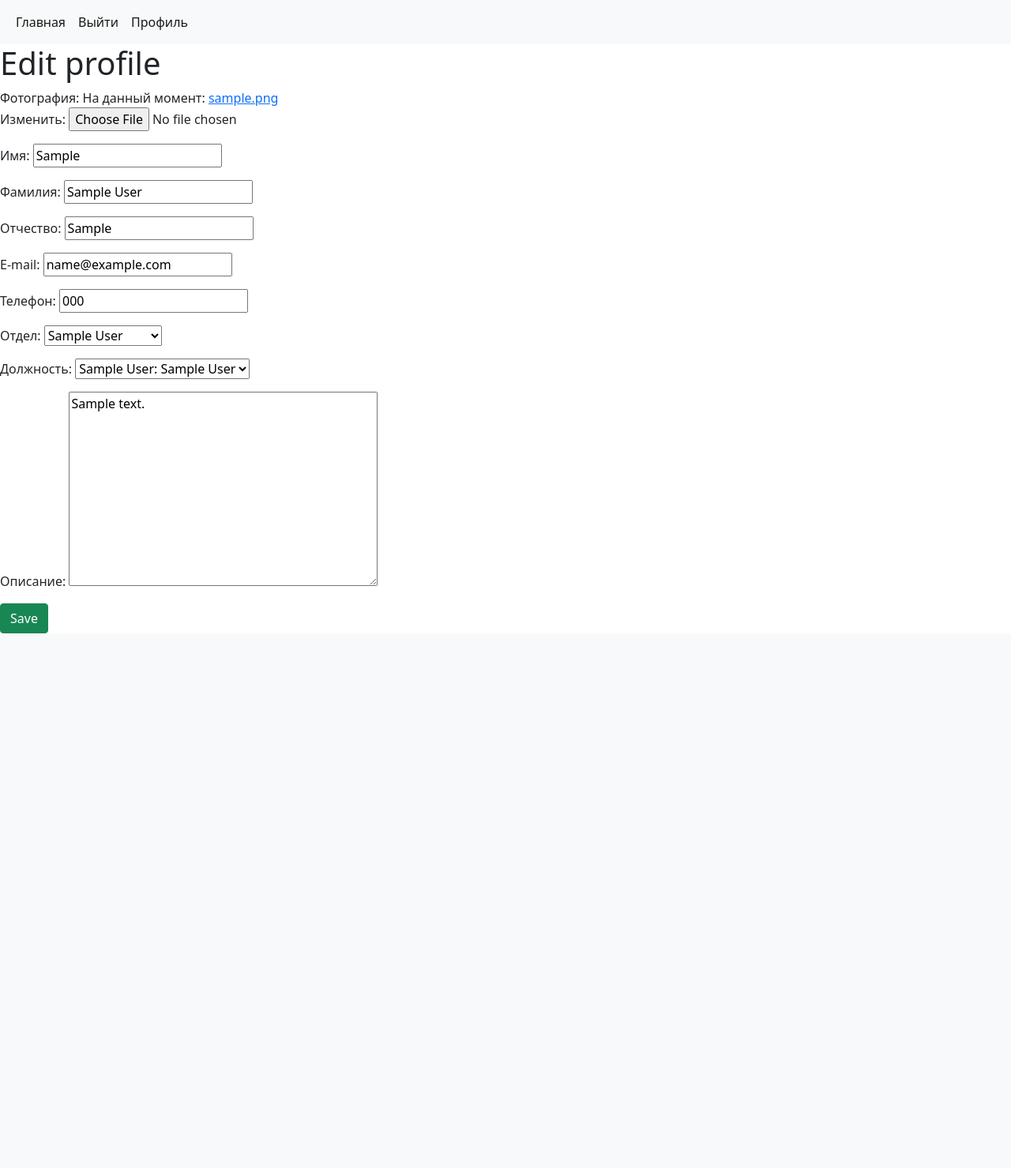
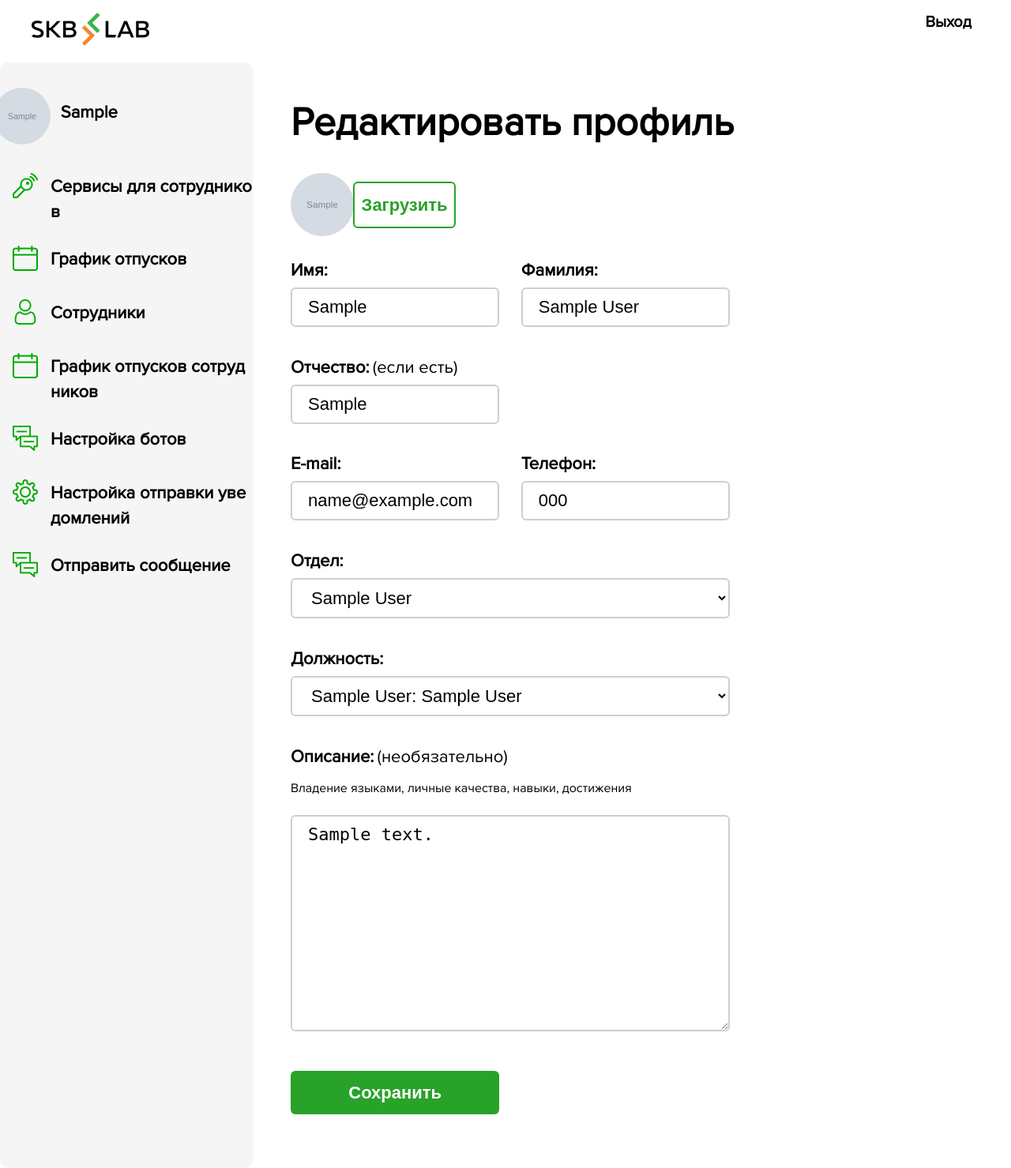
Before and after one commit to Dmitriy200123/employee_portal, a Django app: page /profile_edit/ in a window 1280 px wide. Shown: the whole page at 79% size. Before the commit the page ends 802 px from the top, so only its background shows below. Run offline with Django 3.2, Linux system fonts and the light colour scheme; a user stored in the database is signed in; tables that the repository leaves empty hold one stand-in row (values such as "Sample post"); grey boxes marked "Sample" are stand-in pictures.

Commit message:
"Edit profile" frontend (together with A1604)

```diff
--- a/employee_portal/employee_information_site/forms.py
+++ b/employee_portal/employee_information_site/forms.py
@@ -18,7 +18,7 @@ class ProfileForm(ModelForm):
                   'is_new_employee']
         widgets = {
             'user': forms.HiddenInput(),
-            'photo': forms.ClearableFileInput(attrs={'class': 'photo'}),
+            'photo': forms.FileInput(attrs={'class': 'photo'}),
             'first_name': forms.TextInput(attrs={'class': 'name', 'placeholder': 'Введите имя'}),
             'second_name': forms.TextInput(attrs={'class': 'name', 'placeholder': 'Введите фамилию'}),
             'patronymic': forms.TextInput(attrs={'class': 'name', 'placeholder': 'Введите отчество'}),
--- /dev/null
+++ b/employee_portal/employee_information_site/static/styles/profile_edit_style.css
@@ -0,0 +1,167 @@
+.left_nav_bar{
+    row-gap: 2%;
+}
+
+.right_content {
+    margin-left: 5%;
+    height: 1400px;
+}
+
+h1 {
+    margin-top: 5%;
+    font-weight: 600;
+    font-size: 50px;
+    line-height: 61px;
+}
+
+.profile_edit_form {
+    display: grid;
+    grid-template-columns: 29% 29%;
+    grid-template-rows: auto;
+    row-gap: 3%;
+    column-gap: 3%;
+    margin-bottom: 10%;
+}
+
+.button_download {
+    display: grid;
+    grid-template-columns: 1fr;
+    grid-template-rows: min-content;
+    align-self: center;
+    justify-items: center;
+    width: 70%;
+}
+
+.button_download > button {
+    padding: 14px 0;
+    width: 100%;
+    grid-row: 1/2;
+    grid-column: 1/2;
+    color: #28A228;
+    font-style: normal;
+    font-weight: bold;
+    font-size: 22px;
+    line-height: 27px;
+    z-index: 1;
+    border-radius: 6px;
+    border: 2px solid #28A228;
+    background: white;
+    overflow: hidden;
+}
+
+.photo_round {
+    width: 80px;
+    height: 80px;
+    border-radius: 50%;
+    background: #EFEFEF;
+    align-self: end;
+}
+
+.photo {
+    width: 100%;
+    grid-row: 1/2;
+    grid-column: 1/2;
+    opacity: 0;
+    z-index: 2;
+    cursor: pointer;
+}
+
+.profile_photo {
+    grid-row: 1/2;
+    grid-column: 1/2;
+    display: grid;
+    grid-template-columns: 30% 70%;
+    justify-items: start;
+    row-gap: 3%;
+}
+
+.form_fname {
+    grid-row: 2/3;
+    grid-column: 1/2;
+}
+
+.form_sname {
+    grid-row: 2/3;
+    grid-column: 2/3;
+}
+
+.form_patronymic {
+    grid-row: 3/4;
+    grid-column: 1/2;
+}
+
+.form_email {
+    grid-row: 4/5;
+    grid-column: 1/2;
+}
+
+.form_number {
+    grid-row: 4/5;
+    grid-column: 2/3;
+}
+
+.form_department {
+    grid-row: 5/6;
+    grid-column: 1/3;
+}
+
+.form_position {
+    grid-row: 6/7;
+    grid-column: 1/3;
+}
+
+.form_description {
+    grid-row: 7/8;
+    grid-column: 1/3;
+}
+
+.button_save {
+    grid-row: 8/9;
+    grid-column: 1/2;
+    background-color: #28A228;
+    color: white;
+    padding: 14px 20px;
+    border: none;
+    cursor: pointer;
+    width: 100%;
+    font-style: normal;
+    font-weight: bold;
+    font-size: 22px;
+    line-height: 27px;
+    align-items: center;
+    text-align: center;
+    box-sizing: border-box;
+    border-radius: 6px;
+    margin: 8px 0;
+}
+
+.form_description > span, .form_patronymic > span {
+    font-size: 22px;
+    line-height: 27px;
+}
+
+label {
+    font-weight: 600;
+    font-size: 22px;
+    line-height: 27px;
+}
+
+.name, .email, .num, .department, .position, .description {
+    width: 100%;
+    padding: 10px 20px;
+    margin: 8px 0;
+    border: 2px solid #CFCFCF;
+    box-sizing: border-box;
+    background: #FFFFFF;
+    border-radius: 6px;
+    font-weight: normal;
+    font-size: 22px;
+}
+
+.description {
+    height: auto;
+}
+
+.name:hover, .email:hover, .num:hover, .department:hover, .position:hover, .description:hover {
+    border-color: #00AA00;
+}
--- a/employee_portal/employee_information_site/templates/employee_information_site/profile_edit.html
+++ b/employee_portal/employee_information_site/templates/employee_information_site/profile_edit.html
@@ -1,47 +1,76 @@
-<!DOCTYPE html>
-<html lang="en">
-<head>
-    <meta charset="UTF-8">
-    <title>Edit profile</title>
+{% extends 'base.html' %}
 
-    <!-- Bootstrap CSS -->
-    <link href="https://cdn.jsdelivr.net/npm/bootstrap@5.0.0-beta2/dist/css/bootstrap.min.css" rel="stylesheet"
-          integrity="sha384-BmbxuPwQa2lc/FVzBcNJ7UAyJxM6wuqIj61tLrc4wSX0szH/Ev+nYRRuWlolflfl" crossorigin="anonymous">
-</head>
-<body>
-<nav class="navbar navbar-expand-lg navbar-light bg-light">
-    <div class="container-fluid justify-content-start">
-        <button class="navbar-toggler" type="button" data-bs-toggle="collapse" data-bs-target="#navbarNav"
-                aria-controls="navbarNav" aria-expanded="false" aria-label="Toggle navigation">
-            <span class="navbar-toggler-icon"></span>
-        </button>
-        <div class="collapse navbar-collapse" id="navbarNav">
-            <ul class="navbar-nav">
-                <li class="nav-item">
-                    <a class="nav-link active" aria-current="page"
-                       href="{% url 'employee_information_site:home_page' %}">Главная</a>
-                </li>
-                <li class="nav-item">
-                    <a class="nav-link active" aria-current="page"
-                       href="{% url 'authentication:logout' %}">Выйти</a>
-                </li>
-                <li class="nav-item">
-                    <a class="nav-link active" href="{% url 'employee_information_site:profile' %}">Профиль</a>
-                </li>
-            </ul>
-        </div>
+{% load static %}
+
+{% block title %}
+    Редактировать профиль
+{% endblock %}
+
+{% block load_styles %}
+
+    <link rel="stylesheet" type="text/css" href="{% static 'styles/font.css' %}">
+    <link rel="stylesheet" type="text/css" href="{% static 'styles/side_bar_style.css' %}">
+    <link rel="stylesheet" type="text/css" href="{% static 'styles/header_style.css' %}">
+    <link rel="stylesheet" type="text/css" href="{% static 'styles/main_style.css' %}">
+        <link rel="stylesheet" type="text/css" href="{% static 'styles/profile_edit_style.css' %}">
+{% endblock %}
+
+{% block right_content %}
+    <div class="right_content">
+        <h1>Редактировать профиль</h1>
+        {{ form.errors }}
+        <form class="profile_edit_form" method="post" enctype="multipart/form-data" id="employee">
+            {% csrf_token %}
+            <div class="profile_photo">
+                <img src="{{ current_user.photo.url }}" alt="profile" class="photo_round">
+                <div class="button_download">
+                    {{ form.photo }}
+                    <button disabled>Загрузить</button>
+                </div>
+            </div>
+
+            <div class="form_fname">
+                {{ form.first_name.label_tag }}
+                {{ form.first_name }}
+            </div>
+
+            <div class="form_sname">
+                {{ form.second_name.label_tag }}
+                {{ form.second_name }}
+            </div>
+
+            <div class="form_patronymic">
+                {{ form.patronymic.label_tag }} <span>(если есть)</span>
+                {{ form.patronymic }}
+            </div>
+
+            <div class="form_email">
+                {{ form.email.label_tag }}
+                {{ form.email }}
+            </div>
+
+            <div class="form_number">
+                {{ form.phone_number.label_tag }}
+                {{ form.phone_number }}
+            </div>
+
+            <div class="form_department">
+                {{ form.department.label_tag }}
+                {{ form.department }}
+            </div>
+
+            <div class="form_position">
+                {{ form.position.label_tag }}
+                {{ form.position }}
+            </div>
+
+            <div class="form_description">
+                {{ form.description.label_tag }} <span>(необязательно)</span>
+                <p>Владение языками, личные качества, навыки, достижения</p>
+                {{ form.description }}
+            </div>
+
+            <button type="submit" class="button_save">Сохранить</button>
+        </form>
     </div>
-</nav>
-<h1>Edit profile</h1>
-<form method="post" enctype="multipart/form-data">
-    {% csrf_token %}
-    {{ form.as_p }}
-    <button type="submit" class="btn btn-success">Save</button>
-</form>
-
-<!-- Option 1: Bootstrap Bundle with Popper -->
-<script src="https://cdn.jsdelivr.net/npm/bootstrap@5.0.0-beta2/dist/js/bootstrap.bundle.min.js"
-        integrity="sha384-b5kHyXgcpbZJO/tY9Ul7kGkf1S0CWuKcCD38l8YkeH8z8QjE0GmW1gYU5S9FOnJ0"
-        crossorigin="anonymous"></script>
-</body>
-</html>
+{% endblock %}
--- a/employee_portal/employee_information_site/views.py
+++ b/employee_portal/employee_information_site/views.py
@@ -66,7 +66,7 @@ class ProfileEditPageView(TemplateView):
         else:
             form = ProfileForm()
 
-        context = {'form': form}
+        context = {'form': form, 'current_user': employee.first()}
         return render(request, self.template_name, context)
 
     def post(self, request, *args, **kwargs):
```
